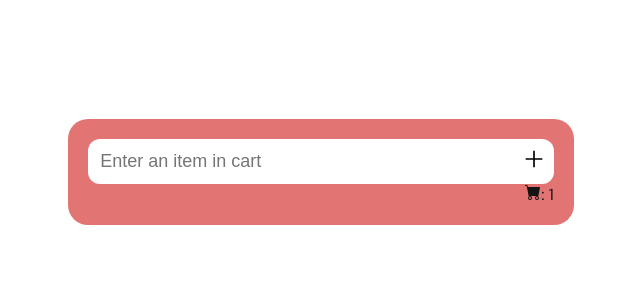
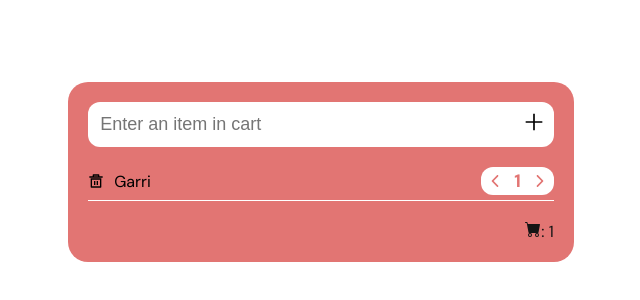
Before and after one commit to HenryAgu/CartWithRedux, a React (Vite) app: page / in a window 1280 px wide. Shown: the part 236-536 px from the top of the page, without its empty margins (319-959 px from the left). Built offline with nearby package versions, Linux system fonts and the light colour scheme.

Commit message:
feat: delete items functionality updated

```diff
--- a/src/ItemData.jsx
+++ b/src/ItemData.jsx
@@ -4,14 +4,9 @@ export const ItemDetail = [
     //     item: "Soap",
     //     quantity : 1,
     // },
-    // {
-    //     id: 2,
-    //     item: "Garri",
-    //     quantity : 1,
-    // },
-    // {
-    //     id: 3,
-    //     item: "Tooth Paste",
-    //     quantity : 1,
-    // },
+    {
+        id: 1,
+        item: "Garri",
+        quantity : 1,
+    },
 ]
--- a/src/components/items.jsx
+++ b/src/components/items.jsx
@@ -8,7 +8,7 @@ import { GrAdd } from "react-icons/gr";
 
 // redux
 import { useSelector, useDispatch } from "react-redux";
-import { addItem } from "../features/CartItems";
+import { addItem, deleteItem } from "../features/CartItems";
 
 // stylesheet
 import "../css/Item.css";
@@ -19,10 +19,13 @@ const items = () => {
   const itemList = useSelector((state) => state.items.value);
   const dispatch = useDispatch();
 
-  const itemDispatch = (input)=>{
-    dispatch(addItem({ id: 0, item: input, quantity: 1 }));
-    setInput("")
-  }
+  const itemDispatch = (input) => {
+    dispatch(
+      addItem({ id: itemList[itemList.length - 1].id + 1, item: input, quantity: 1 })
+    );
+    console.log({ id: itemList[itemList.length - 1].id + 1, item: input, quantity: 1 })
+    setInput("");
+  };
   return (
     <div className="top">
       <div className="input">
@@ -40,16 +43,21 @@ const items = () => {
           <GrAdd
             className="add"
             onClick={() => {
-              itemDispatch(input)
+              itemDispatch(input);
             }}
           />
         </div>
       </div>
       <div className="item_container">
         {itemList.map((item) => (
-          <div className="item">
-            <div className="item_name" key={item.id}>
-              <RiDeleteBin5Line className="delete_icon" />
+          <div className="item"  key={item.id}>
+            <div className="item_name">
+              <RiDeleteBin5Line
+                className="delete_icon"
+                onClick={() => {
+                  dispatch(deleteItem({ id: item.id }));
+                }}
+              />
               <span>{item.item}</span>
             </div>
             <div className="item_quantity">
--- a/src/features/CartItems.js
+++ b/src/features/CartItems.js
@@ -1,4 +1,5 @@
 import { createSlice } from "@reduxjs/toolkit";
+import items from "../components/Items";
 
 // Item json
 import { ItemDetail } from "../ItemData";
@@ -11,8 +12,14 @@ export const itemSlice = createSlice({
       // To add an item to the cart
       state.value.push(action.payload)
     },
+    deleteItem: (state,action) =>{
+        // To delete an item from the cart
+        state.value = state.value.filter((item)=>
+            item.id !== action.payload.id
+        )
+    }
   },
 });
 
-export const {addItem } = itemSlice.actions
+export const {addItem,deleteItem } = itemSlice.actions
 export default itemSlice.reducer;
```
